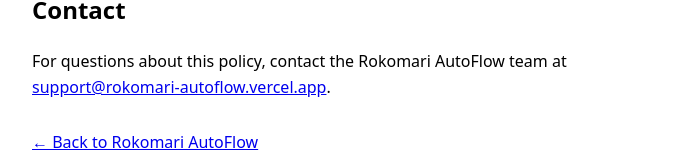
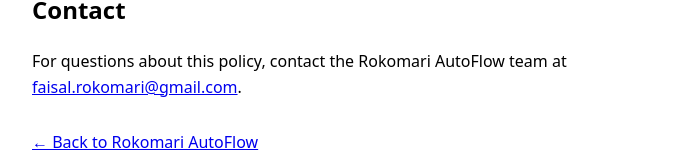
Before and after one commit to faisalrokomari-prjoct/rokomari-autoflow1, a Next.js app: page /rokomari-autoflow-privacy-policy in a window 1280 px wide. Shown: the part 1162-1328 px from the top of the page, without its empty margins (288-979 px from the left). Built offline with nearby package versions, Linux system fonts and the light colour scheme.

Commit message:
Update page.js

```diff
--- a/app/rokomari-autoflow-privacy-policy/page.js
+++ b/app/rokomari-autoflow-privacy-policy/page.js
@@ -53,7 +53,7 @@
       <h2>Contact</h2>
       <p>
         For questions about this policy, contact the Rokomari AutoFlow team at{" "}
-        <a href="mailto:support@rokomari-autoflow.vercel1.app">support@rokomari-autoflow.vercel.app</a>.
+        <a href="mailto:faisal.rokomari@gmail.com">faisal.rokomari@gmail.com</a>.
       </p>
       <p style={{ marginTop: 30 }}>
         <a href="/">← Back to Rokomari AutoFlow</a>
```
